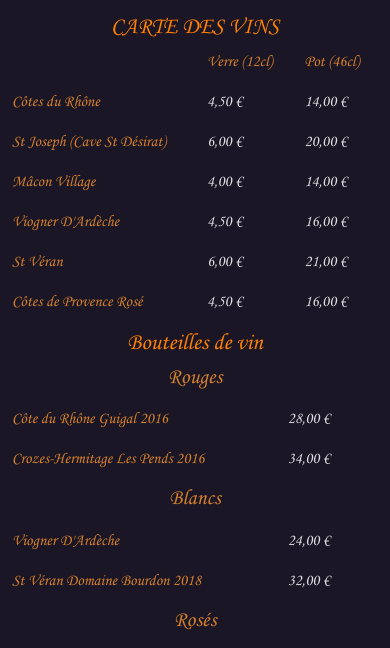
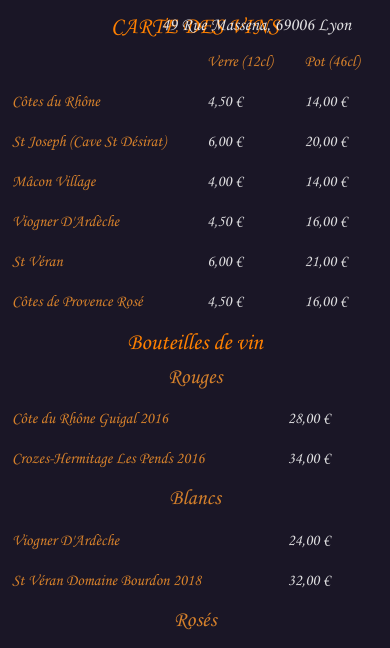
Before and after one commit to alex-cavaliere/Glops_menu, a website: page index.html in a window 390 px wide. Shown: the part 182-830 px from the top of the page. Drawn offline with Linux system fonts and the light colour scheme.

Commit message:
responsive mobile first

```diff
--- a/scss/main.scss
+++ b/scss/main.scss
@@ -43,7 +43,7 @@
 {
     position: absolute;
     right: 10%;
-    top: 18%;
+    top: 23%;
     font-size: 18px;
 }
 #titolo
```
Also changed, not shown: css/main.css.
